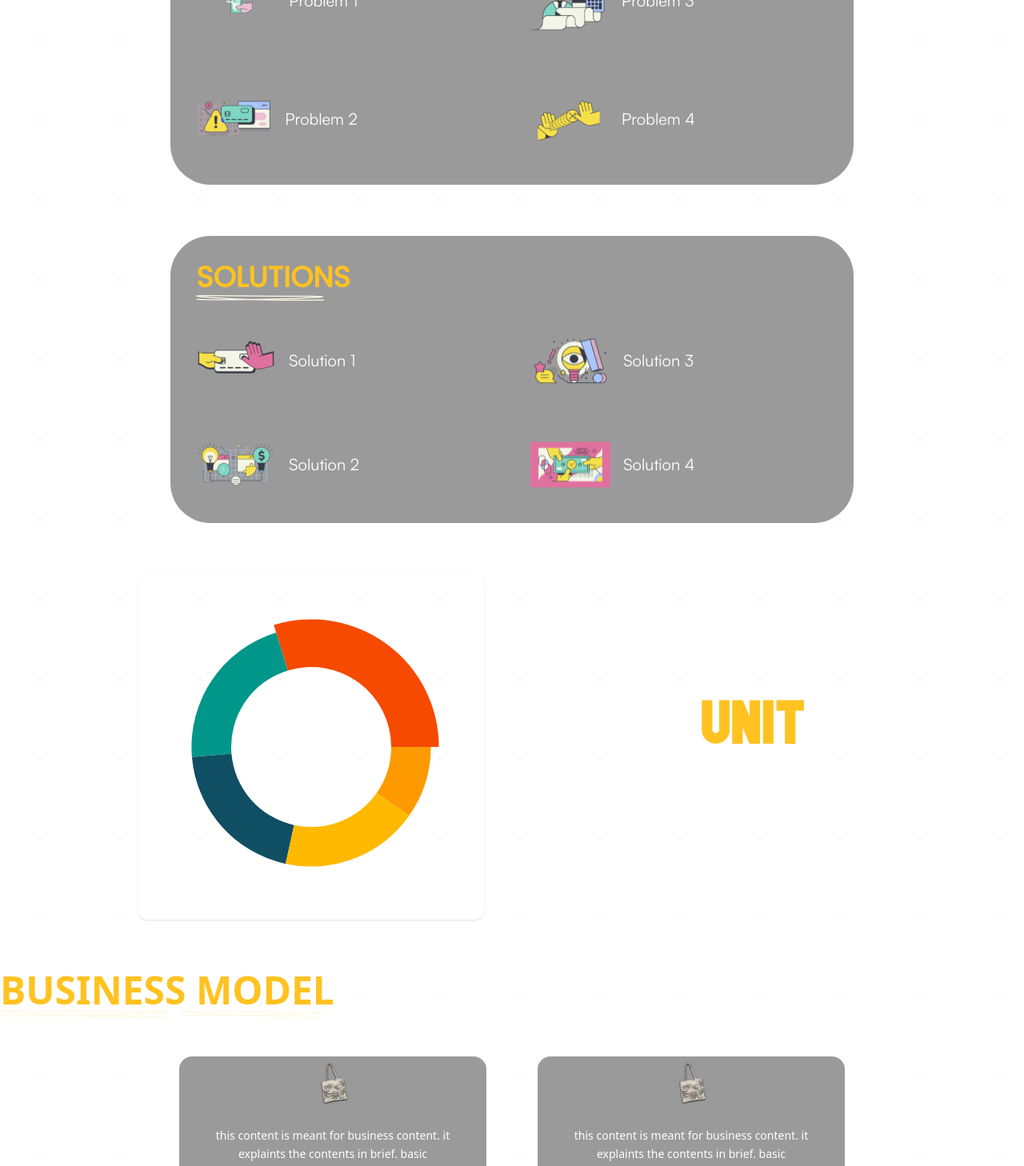
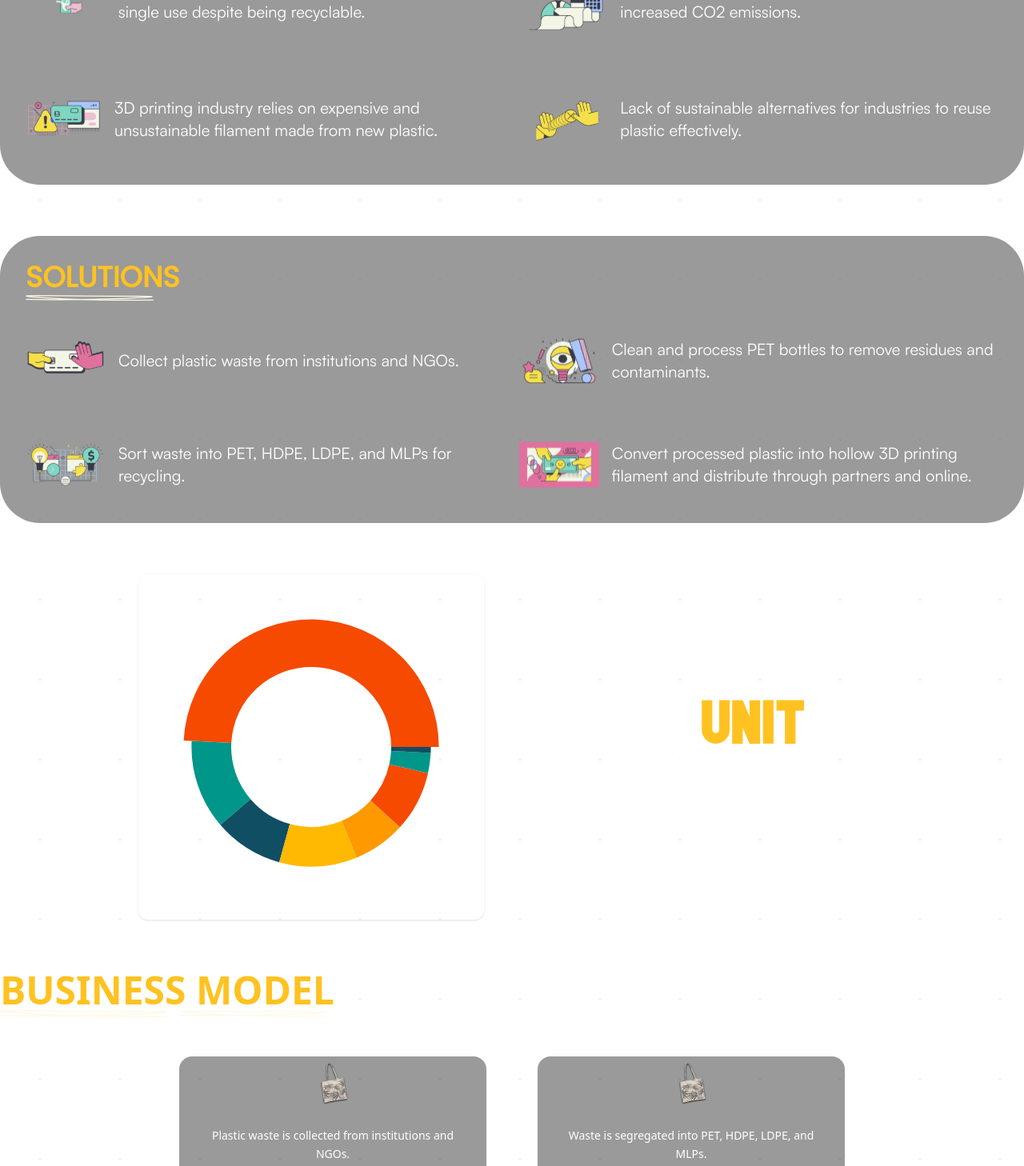
Before and after one commit to vishesh7124/enactus-thapar, a React (Vite) app: page /projects/aarohan in a window 1280 px wide. Shown: the part 1200-2658 px from the top of the page at 80% size. Built offline with nearby package versions, Linux system fonts and the light colour scheme.

Commit message:
add raw data for aarohan

```diff
--- a/src/pages/Proj.tsx
+++ b/src/pages/Proj.tsx
@@ -85,80 +85,82 @@ impact:[
   ]
 
   },
-  aarohan:{
-    name: "Atrangi",
-    description: "Atrangi is a project that focuses on sustainable fashion by transforming textile waste into valuable products, creating livelihoods and reducing environmental impact.",
+  aarohan: {
+  name: "Aarohan",
+  description: "Project Aarohan converts plastic waste into high quality eco-friendly 3D printer filament, offering industries a sustainable alternative while giving plastic a renewed purpose.",
   banner: aatrangiBanner,
   problems: [
-      "Problem 1",
-      "Problem 2",
-      "Problem 3",
-      "Problem 4",
+    "Thousands of plastic bottles are discarded after single use despite being recyclable.",
+    "3D printing industry relies on expensive and unsustainable filament made from new plastic.",
+    "Plastic waste leads to environmental pollution and increased CO2 emissions.",
+    "Lack of sustainable alternatives for industries to reuse plastic effectively."
   ],
   solutions: [
-      "Solution 1",
-      "Solution 2",
-      "Solution 3",
-      "Solution 4",
+    "Collect plastic waste from institutions and NGOs.",
+    "Sort waste into PET, HDPE, LDPE, and MLPs for recycling.",
+    "Clean and process PET bottles to remove residues and contaminants.",
+    "Convert processed plastic into hollow 3D printing filament and distribute through partners and online."
   ],
-    chartData : [
-  { browser: "chrome", visitors: 275, fill: "var(--color-chrome)" },
-  { browser: "safari", visitors: 200, fill: "var(--color-safari)" },
-  { browser: "firefox", visitors: 187, fill: "var(--color-firefox)" },
-  { browser: "edge", visitors: 173, fill: "var(--color-edge)" },
-  { browser: "other", visitors: 90, fill: "var(--color-other)" },
-
+  chartData: [
+    { browser: "Gross Profit", visitors: 49.2, fill: "var(--color-chrome)" },
+    { browser: "Labour", visitors: 12.1, fill: "var(--color-safari)" },
+    { browser: "Miscellaneous", visitors: 9.4, fill: "var(--color-firefox)" },
+    { browser: "Packaging", visitors: 10.5, fill: "var(--color-edge)" },
+    { browser: "Logistics", visitors: 7.1, fill: "var(--color-other)" },
+    { browser: "Sales & Marketing", visitors: 8.2, fill: "var(--color-chrome)" },
+    { browser: "Opex", visitors: 2.7, fill: "var(--color-safari)" },
+    { browser: "Maintenance", visitors: 0.8, fill: "var(--color-firefox)" }
   ],
-  bModel:[
+  bModel: [
     {
       img: bag,
-      text: "this content is meant for business content. it explaints the contents in brief. basic understanding given."
+      text: "Plastic waste is collected from institutions and NGOs."
     },
     {
       img: bag,
-      text: "this content is meant for business content. it explaints the contents in brief. basic understanding given."
+      text: "Waste is segregated into PET, HDPE, LDPE, and MLPs."
     },
     {
       img: bag,
-      text: "this content is meant for business content. it explaints the contents in brief. basic understanding given."
+      text: "PET bottles are thoroughly cleaned to remove residues and contaminants."
     },
     {
       img: bag,
-      text: "this content is meant for business content. it explaints the contents in brief. basic understanding given."
+      text: "Processed plastic is converted into hollow 3D printing filament, 30% supplied to partner institutions and rest sold online/offline."
     }
   ],
-  impact:[
+  impact: [
     {
-    sdg:sdg1,
-    bgImage:bgImage,
-    color:"#ec1527",
-    title:"No Poverty",
-    desc:"lorem10duhhdjkhjksbjvkjbvkjvskbljvbkjbvjdbdvjbkjvdbkjbvjbjvbkjbdvjkbvdkjbdvkjbj"
+      sdg: sdg1,
+      bgImage: bgImage,
+      color: "#f26a2e",
+      title: "Industry, Innovation and Infrastructure",
+      desc: "Promotes sustainable 3D printing innovation by converting plastic waste into eco-friendly filament."
     },
     {
-    sdg:sdg1,
-    bgImage:bgImage,
-    color:"#ec1527",
-    title:"No Poverty",
-    desc:"lorem10duhhdjkhjksbjvkjbvkjvskbljvbkjbvjdbdvjbkjvdbkjbvjbjvbkjbdvjkbvdkjbdvkjbj"
+      sdg: sdg1,
+      bgImage: bgImage,
+      color: "#f9c32d",
+      title: "Sustainable Cities and Communities",
+      desc: "Diverts plastic waste from landfills and builds sustainable practices across cities and institutions."
     },
     {
-    sdg:sdg1,
-    bgImage:bgImage,
-    color:"#ec1527",
-    title:"No Poverty",
-    desc:"lorem10duhhdjkhjksbjvkjbvkjvskbljvbkjbvjdbdvjbkjvdbkjbvjbjvbkjbdvjkbvdkjbdvkjbj"
+      sdg: sdg1,
+      bgImage: bgImage,
+      color: "#bb9534",
+      title: "Responsible Consumption and Production",
+      desc: "Provides a circular economy solution by reusing plastic bottles into productive materials."
     },
     {
-    sdg:sdg1,
-    bgImage:bgImage,
-    color:"#ec1527",
-    title:"No Poverty",
-    desc:"lorem10duhhdjkhjksbjvkjbvkjvskbljvbkjbvjdbdvjbkjvdbkjbvjbjvbkjbdvjkbvdkjbdvkjbj"
-  },
+      sdg: sdg1,
+      bgImage: bgImage,
+      color: "#3fa14c",
+      title: "Climate Action",
+      desc: "Reduces CO2 emissions by recycling plastic, cutting reliance on virgin plastic production."
+    }
   ]
+}
 
-  }
 }
 
 const Proj = () => {
```
Lines whose indentation alone changed are shown as unchanged.
